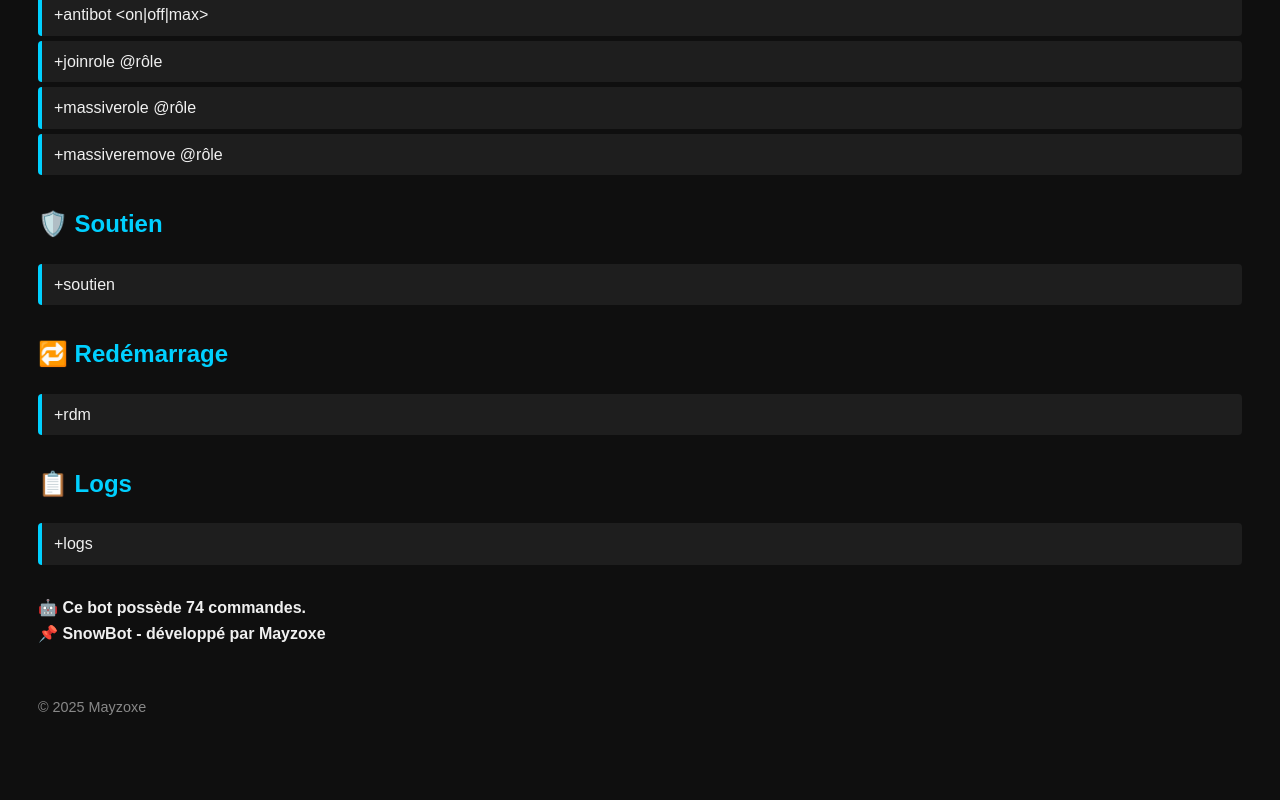
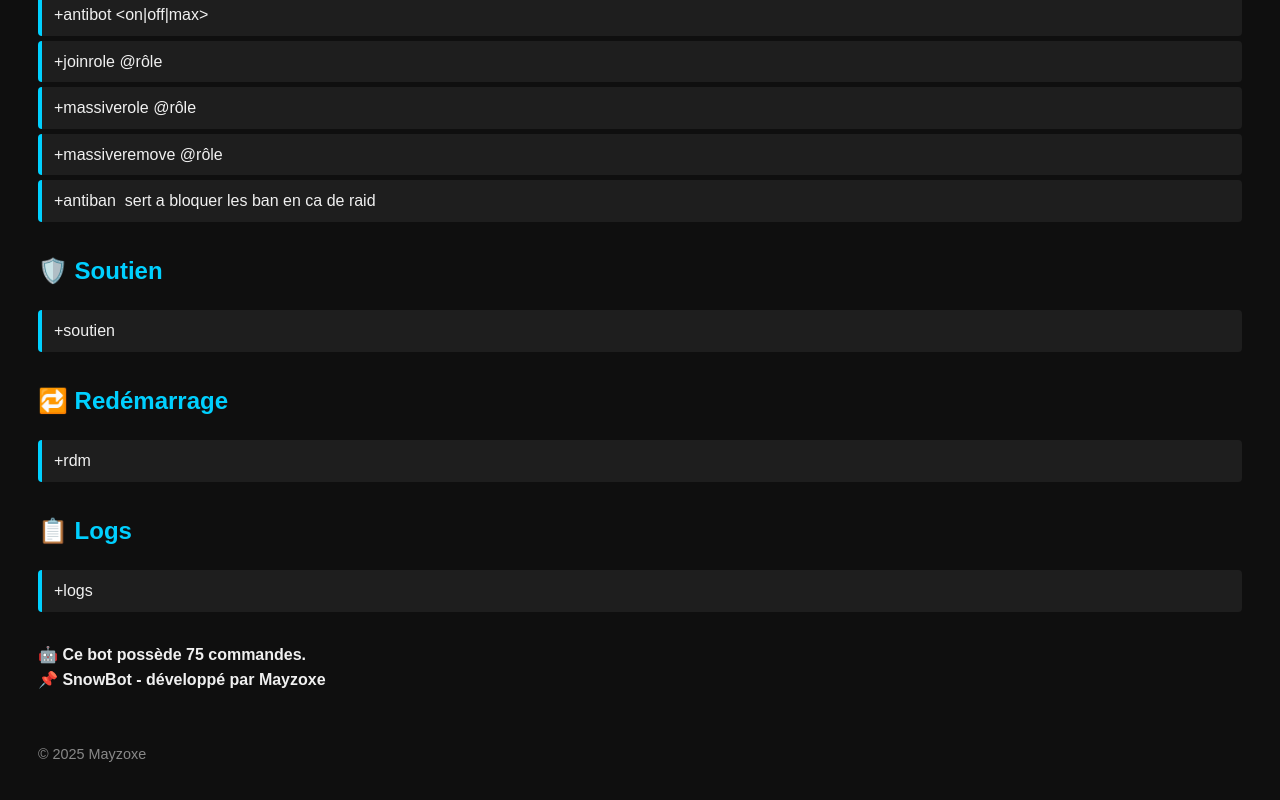
Before and after one commit to mayzoxeuu/snowbot_site, a plain HTML site: page index.htm in a window 1280 px wide. Shown: the part 3465-4265 px from the top of the page. Before the commit the page ends 4222 px from the top, so only its background shows below. Drawn offline with Linux system fonts and the light colour scheme.

Commit message:
Update index.htm

```diff
--- a/index.htm
+++ b/index.htm
@@ -120,6 +120,7 @@
     <div class="cmd">+joinrole @rôle</div>
     <div class="cmd">+massiverole @rôle</div>
     <div class="cmd">+massiveremove @rôle</div>
+     <div class="cmd">+antiban  sert a bloquer les ban en ca de raid</div>
   </section>
 
   <section>
@@ -137,7 +138,7 @@
     <div class="cmd">+logs</div>
   </section>
 
-  <p><strong>🤖 Ce bot possède 74 commandes.<br>📌 SnowBot - développé par Mayzoxe</strong></p>
+  <p><strong>🤖 Ce bot possède 75 commandes.<br>📌 SnowBot - développé par Mayzoxe</strong></p>
 
   <footer>&copy; 2025 Mayzoxe</footer>
 </body>
```
